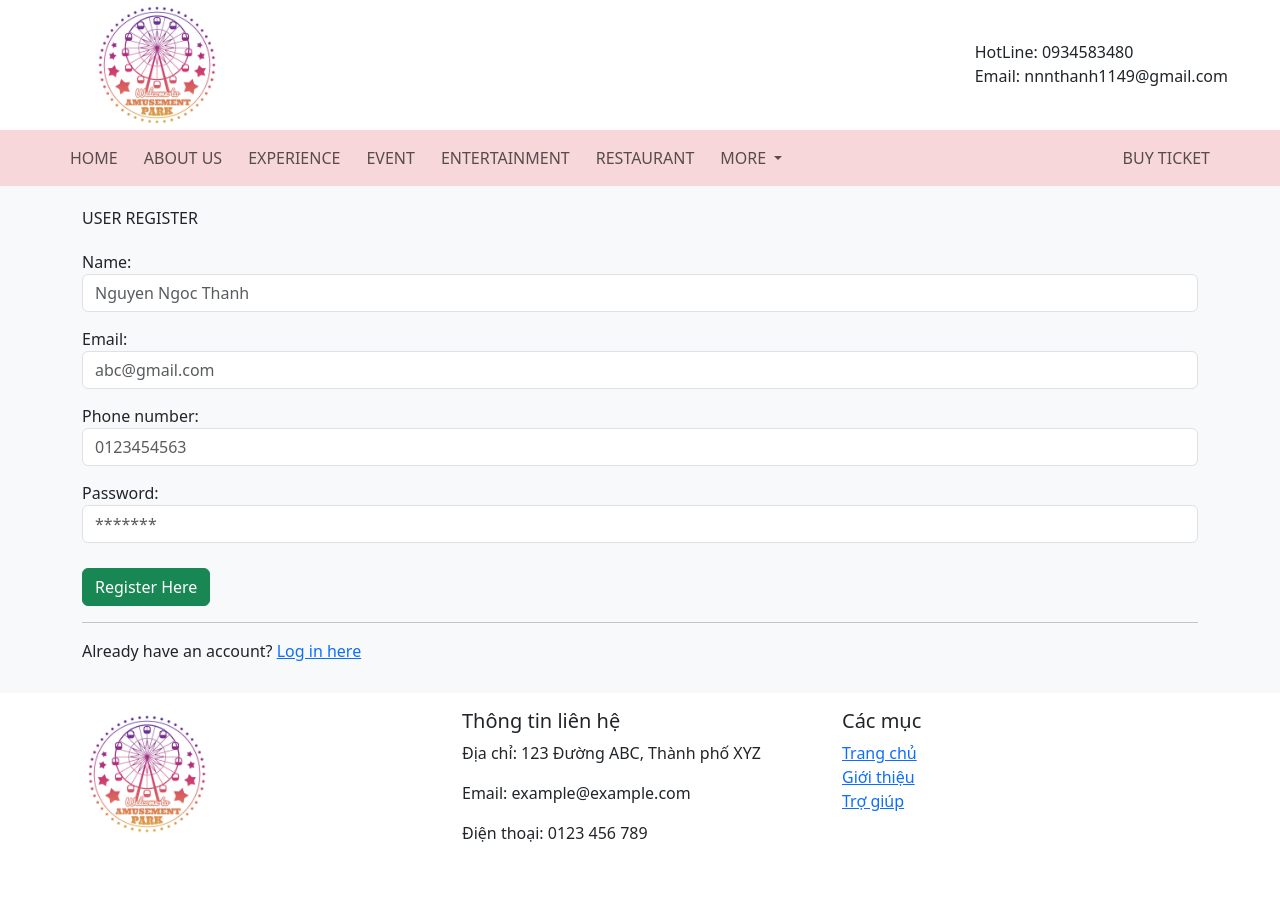
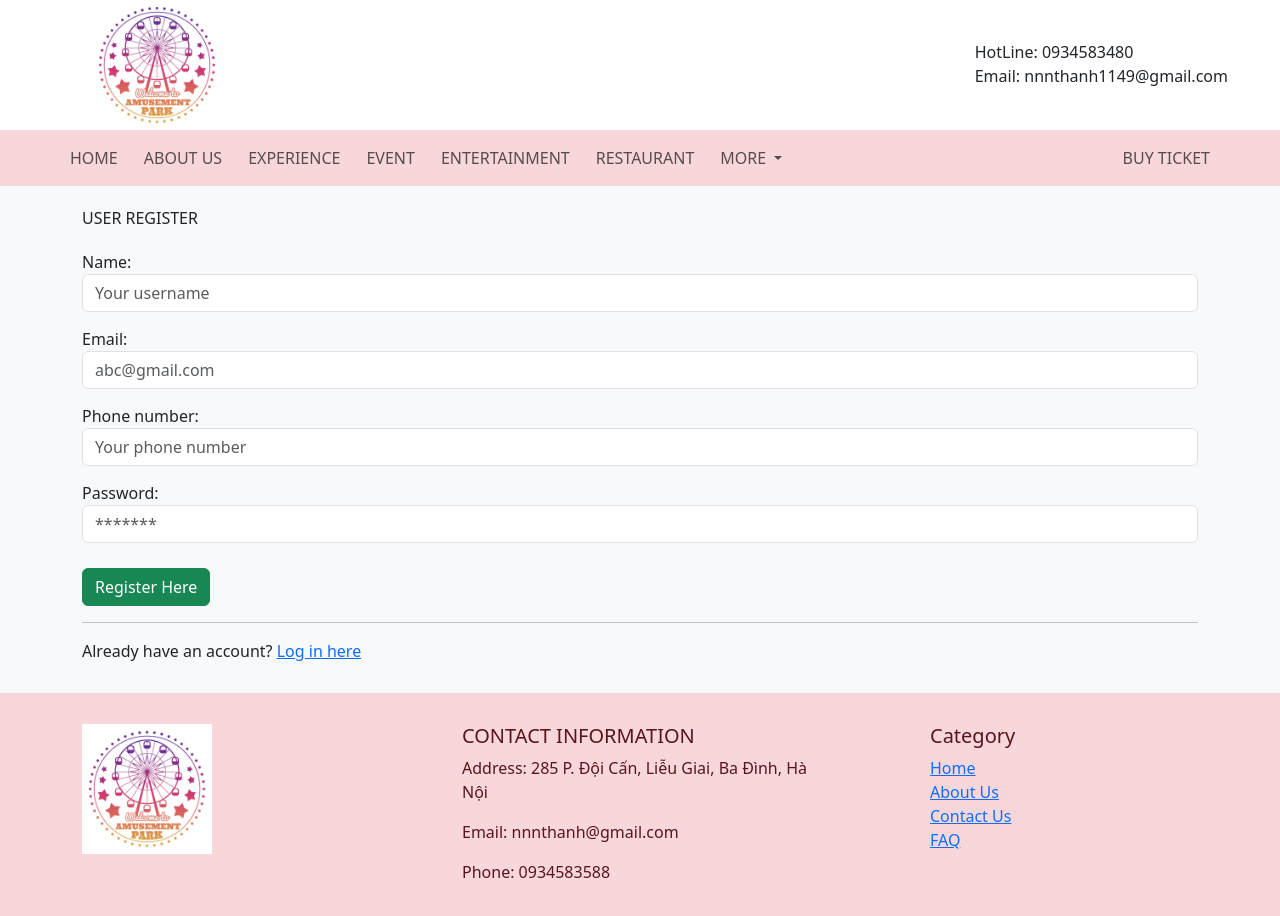
Before and after one commit to thanh1149/eProject, a PHP site: page /register.php in a window 1280 px wide. Before the commit the page ends 842 px from the top, so only its background shows below. Run offline with PHP 8.4, Linux system fonts and the light colour scheme.

Commit message:
eProject

```diff
--- a/SourceCode/css/fe-style.css
+++ b/SourceCode/css/fe-style.css
@@ -34,11 +34,19 @@
     max-width: 150px;
     height: auto;
 }
-
 .footer{
-    padding-top: 50px;
+    padding-top: 60px;
 }
-
+.footer-right{
+    padding-top: 15px;
+    padding-left: 100px;
+}
+.footer-left{
+    padding-top: 15px;
+}
+.footer-mid{
+    padding-top: 15px;
+}
 /* register form */
 .register-form{
     padding-bottom: 30px;
--- a/SourceCode/footer.php
+++ b/SourceCode/footer.php
@@ -1,22 +1,22 @@
-<footer class="footer mt-auto py-3  ">
+<footer class="footer mt-auto py-3 bg-danger-subtle text-danger-emphasis">
         <div class="container">
             <div class="row">
-                <div class="col-md-4">
+                <div class="col-md-4 footer-left">
                     <a class="navbar-brand" href="home.php"><img src="./image/logo.jpg " alt="Logo"></a>
                 </div>
-                <div class="col-md-4">
-                    <h5>Thông tin liên hệ</h5>
-                    <p>Địa chỉ: 123 Đường ABC, Thành phố XYZ</p>
-                    <p>Email: example@example.com</p>
-                    <p>Điện thoại: 0123 456 789</p>
+                <div class="col-md-4 footer-mid">
+                    <h5>CONTACT INFORMATION</h5>
+                    <p>Address: 285 P. Đội Cấn, Liễu Giai, Ba Đình, Hà Nội</p>
+                    <p>Email: nnnthanh@gmail.com</p>
+                    <p>Phone: 0934583588</p>
                 </div>
-                <div class="col-md-4">
-                    <h5>Các mục</h5>
+                <div class="col-md-4 footer-right">
+                    <h5>Category</h5>
                     <ul class="list-unstyled">
-                        <li><a href="#">Trang chủ</a></li>
-                        <li><a href="#">Giới thiệu</a></li>
-                        <li><a href="#">Trợ giúp</a></li>
-                        <!-- Thêm các mục khác vào đây -->
+                        <li><a href="home.php">Home</a></li>
+                        <li><a href="about-us.php">About Us</a></li>
+                        <li><a href="contact-us">Contact Us</a></li>
+                        <li><a href="faq.php">FAQ</a></li>
                     </ul>
                 </div>
             </div>
--- a/SourceCode/register.php
+++ b/SourceCode/register.php
@@ -8,15 +8,17 @@ if($_SERVER["REQUEST_METHOD"] == "POST"){
     $email = $_POST["email"];
     $phone = $_POST["phone"];
     $password = $_POST["password"];
-
     $check_query = "SELECT * FROM user WHERE `name` = ?";
     $check_stmt = $conn->prepare($check_query);
     $check_stmt->bind_param("s", $name);
     $check_stmt->execute();
     $result = $check_stmt->get_result();
-
     if($result->num_rows>0){
-        echo "Username exist";
+        ?>
+        <script>
+            alert("USERNAME ALREADY EXIST!");
+        </script>
+        <?php
     }else{
         $sql = "INSERT INTO user (`name`, email, phone,`password`) VALUES (?,?,?,?)";
         $stmt = mysqli_prepare($conn,$sql);
@@ -63,7 +65,7 @@ if($_SERVER["REQUEST_METHOD"] == "POST"){
                             <form method="POST">
                                 <div class="form-group">
                                     <label for="">Name:</label>
-                                    <input type="text" class="form-control" placeholder="Nguyen Ngoc Thanh" name="name" required>
+                                    <input type="text" class="form-control" placeholder="Your username" name="name" required>
                                     <?php if (isset($error['name'])) : ?>
                                         <p class="text-danger"><?php echo ($error['name']); ?></p>
                                     <?php endif ?>
@@ -79,7 +81,7 @@ if($_SERVER["REQUEST_METHOD"] == "POST"){
 
                                 <div class="form-group">
                                     <label for="">Phone number:</label>
-                                    <input type="number" class="form-control" placeholder="0123454563" name="phone" required>
+                                    <input type="number" class="form-control" placeholder="Your phone number" name="phone" required>
                                     <?php if (isset($error['phone'])) : ?>
                                         <p class="text-danger"><?php echo ($error['phone']); ?></p>
                                     <?php endif ?>
```
Also changed, not shown: SourceCode/image/slogan.jpg (added), SourceCode/image/slogan.webp (added), SourceCode/image/slogan2.jpg (added), SourceCode/image/slogan2.webp (added).
